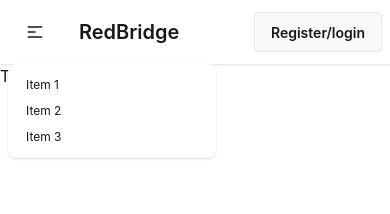
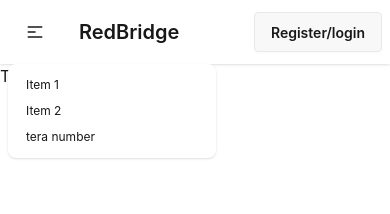
Before and after one commit to abdullahalnoman003/RedBridge, a React (Vite) app in the folder Client-Side/: page / in a window 390 px wide. Both pictures are taken after a click on the button 35 px from the left and 32 px from the top of the page. Shown: the top 214 px of the page. Built offline with nearby package versions, Linux system fonts and the light colour scheme.

Commit message:
demo test

```diff
--- a/Client-Side/src/Components/Shared/Navbar.jsx
+++ b/Client-Side/src/Components/Shared/Navbar.jsx
@@ -14,7 +14,7 @@ const Navbar = () => {
         <li><a>Item 1</a></li>
         <li> <a>Item 2</a>
         </li>
-        <li><a>Item 3</a></li>
+        <li><a>tera number</a></li>
       </ul>
     </div>
     <a className="btn btn-ghost text-xl">RedBridge</a>
```
